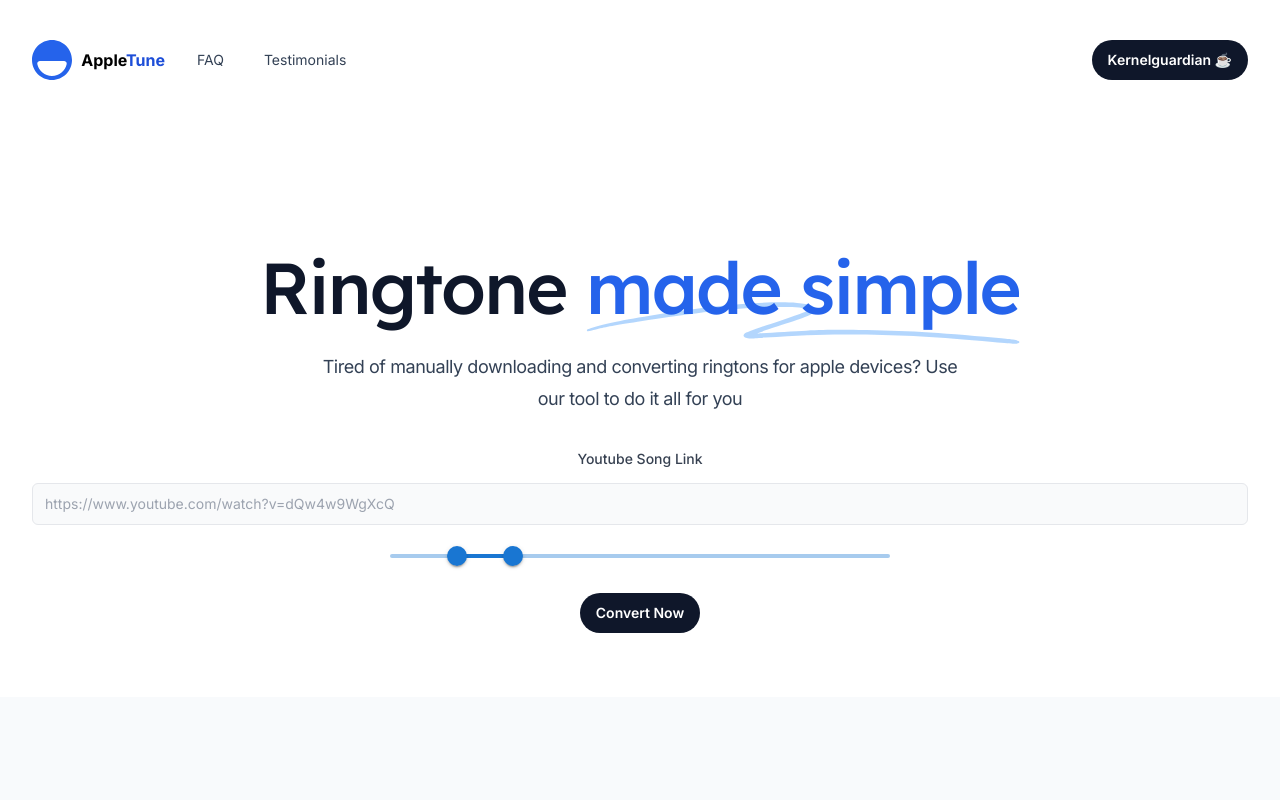
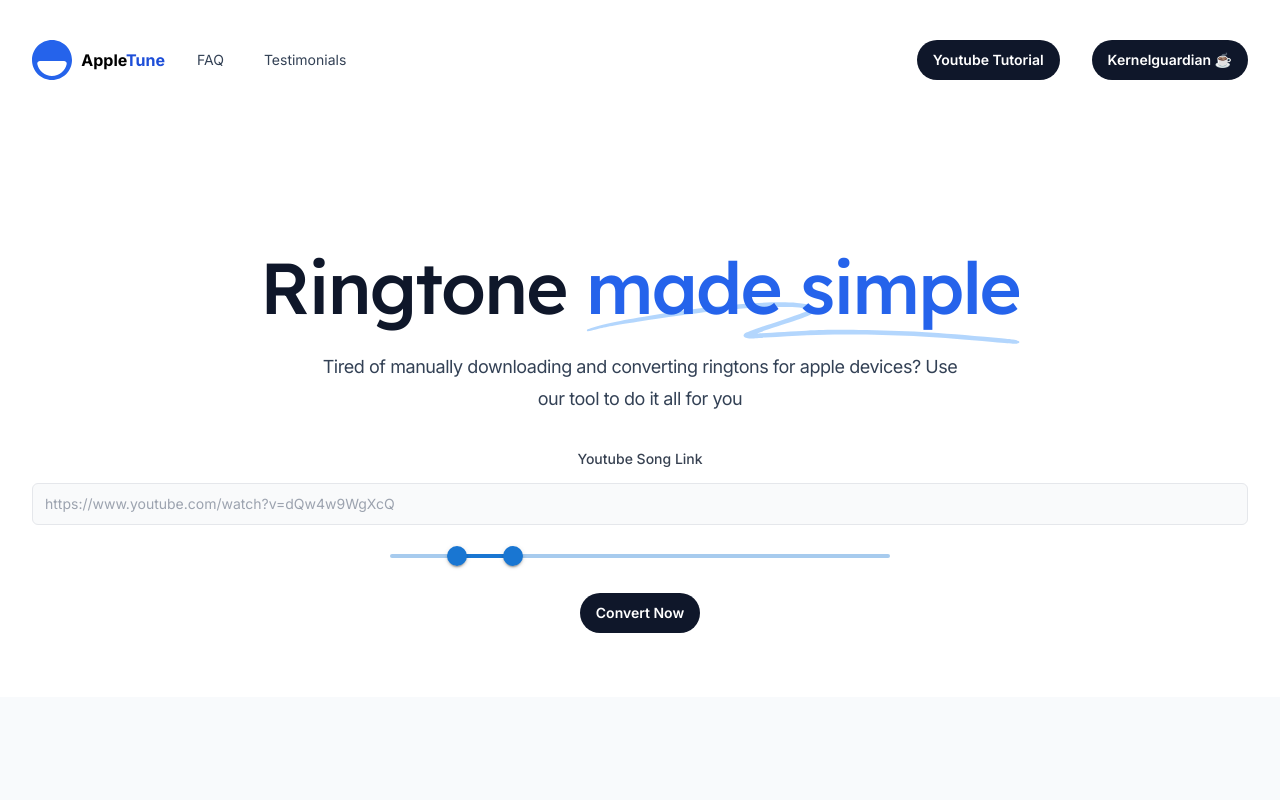
Before and after one commit to kernelguardian/appletune, a Next.js app: page / in a window 1280 px wide. Shown: the top 800 px of the page. Built offline with nearby package versions, Linux system fonts and the light colour scheme.

Commit message:
GTAG+Youtube

```diff
--- a/package.json
+++ b/package.json
@@ -15,6 +15,7 @@
     "@headlessui/react": "^1.7.17",
     "@headlessui/tailwindcss": "^0.2.0",
     "@mui/material": "^5.15.15",
+    "@next/third-parties": "^14.2.3",
     "@tailwindcss/forms": "^0.5.3",
     "autoprefixer": "^10.4.12",
     "clsx": "^2.1.0",
--- a/src/app/layout.jsx
+++ b/src/app/layout.jsx
@@ -1,5 +1,6 @@
 import { Inter, Lexend } from 'next/font/google'
 import clsx from 'clsx'
+import { GoogleAnalytics } from '@next/third-parties/google'
 
 import '@/styles/tailwind.css'
 
@@ -35,6 +36,7 @@ export default function RootLayout({ children }) {
       )}
     >
       <body className="flex h-full flex-col">{children}</body>
+      <GoogleAnalytics gaId="G-3V7EQDE0BD" />
     </html>
   )
 }
--- a/src/components/Header.jsx
+++ b/src/components/Header.jsx
@@ -109,6 +109,15 @@ export function Header() {
           <div className="flex items-center gap-x-5 md:gap-x-8">
             <div className="hidden md:block">
               {/* <NavLink href="/login">Sign in</NavLink> */}
+              <Button
+                href="https://www.kernelguardian.com"
+                className="bg-red-500"
+              >
+                <span>
+                  Youtube Tutorial
+                  <span className="hidden bg-red-500 lg:inline"></span>
+                </span>
+              </Button>
             </div>
             <Button href="https://www.kernelguardian.com" className="bg-black">
               <span>
```
Also changed, not shown: 1 other file (tests, documents, lock files or other folders).
